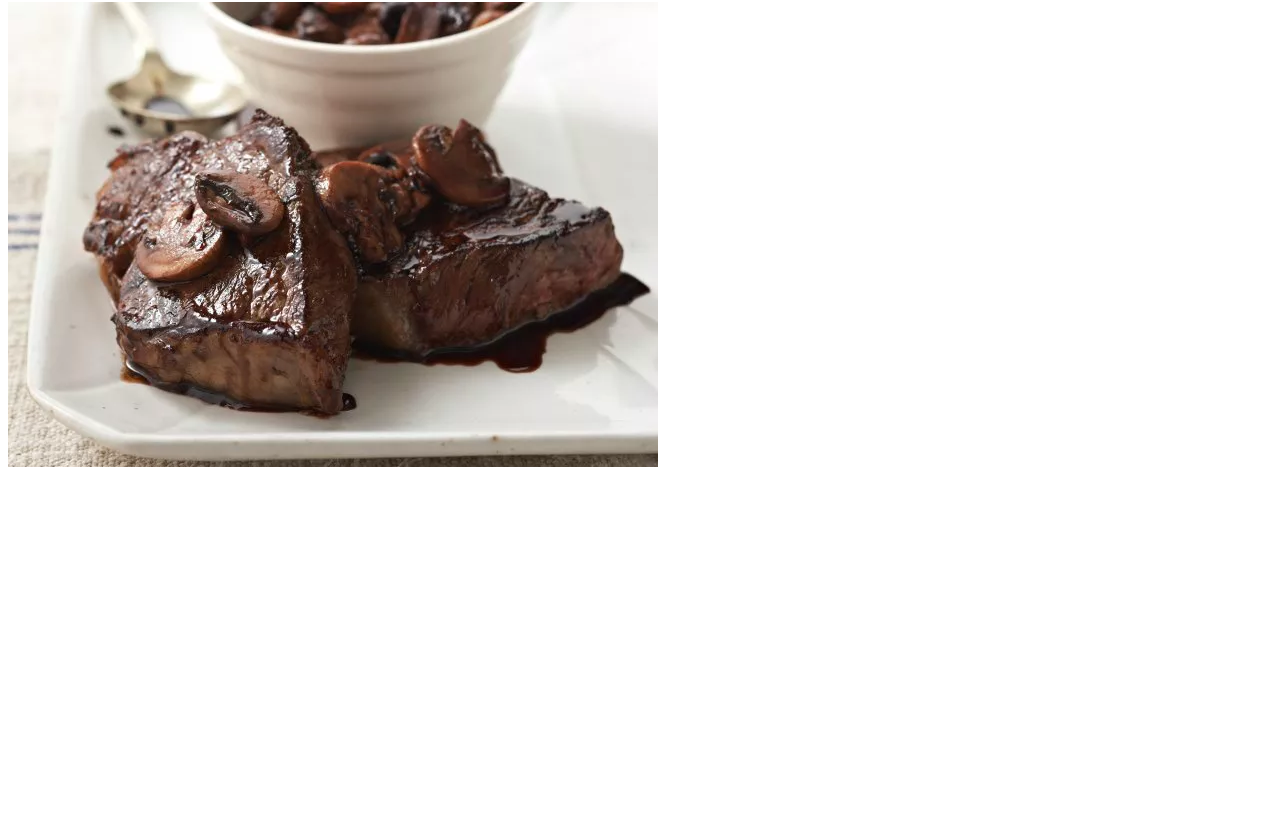
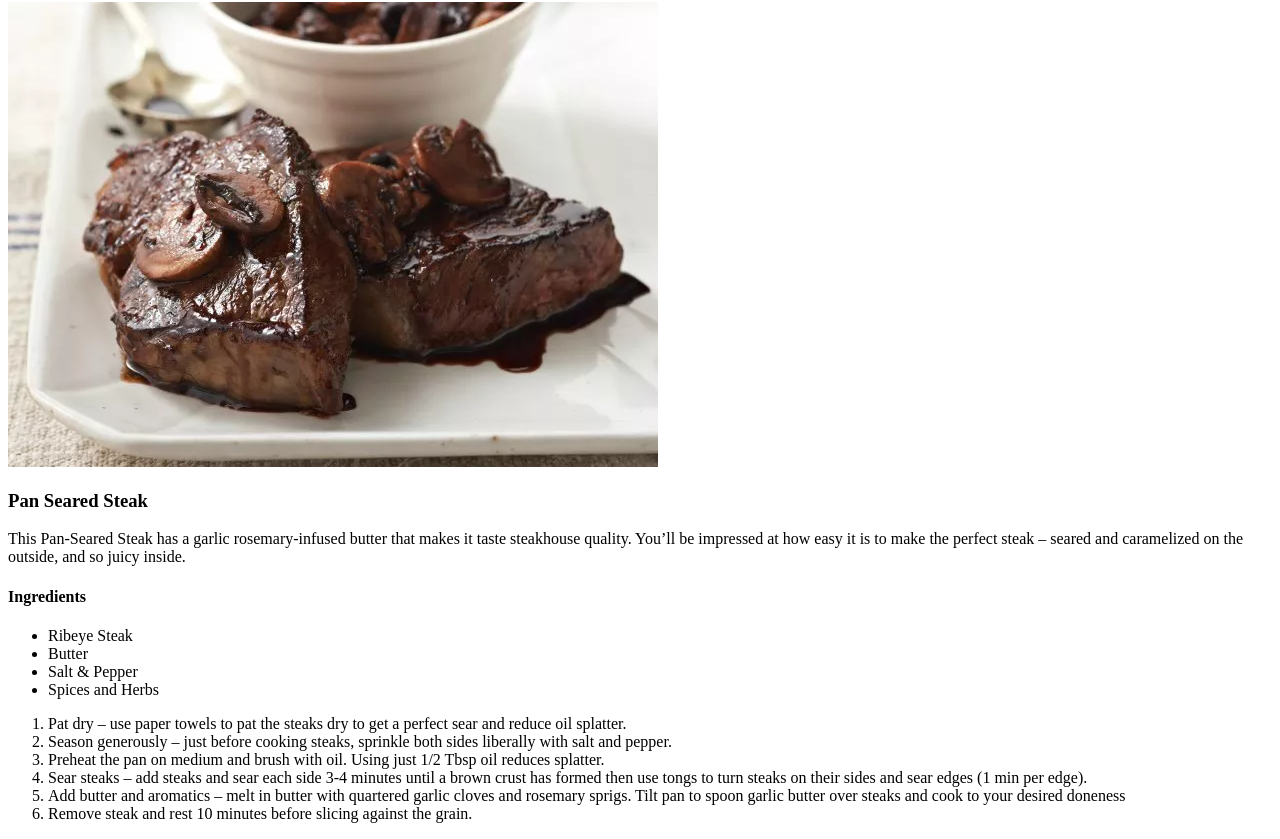
Before and after one commit to odudu-usoro/odin-recipes, a plain HTML site: page recipes/steak.html in a window 1280 px wide. Shown: the part 78-917 px from the top of the page. Before the commit the page ends 800 px from the top, so only its background shows below. Drawn offline with Linux system fonts and the light colour scheme.

```diff
--- a/recipes/steak.html
+++ b/recipes/steak.html
@@ -9,6 +9,30 @@
 <body>
     <h1>Steak Recipes</h1>
     <img src="Steak.jpg" alt="steak-pics">
-    <h3></h3>
+    <h3>Pan Seared Steak</h3>
+
+    <p>
+        This Pan-Seared Steak has a garlic rosemary-infused butter that makes it taste steakhouse quality.
+        You’ll be impressed at how easy it is to make the perfect steak – seared and caramelized on the outside, and so juicy inside.
+    </p>
+
+    <h4>Ingredients</h4>
+
+    <ul>
+        <li>Ribeye Steak</li>
+        <li>Butter</li>
+        <li>Salt & Pepper</li>
+        <li>Spices and Herbs</li>
+    </ul>
+
+    <ol>
+        <li>Pat dry – use paper towels to pat the steaks dry to get a perfect sear and reduce oil splatter.</li>
+        <li>Season generously – just before cooking steaks, sprinkle both sides liberally with salt and pepper.</li>
+        <li>Preheat the pan on medium and brush with oil. Using just 1/2 Tbsp oil reduces splatter.</li>
+        <li>Sear steaks – add steaks and sear each side 3-4 minutes until a brown crust has formed then use tongs to turn steaks on their sides and sear edges (1 min per edge).</li>
+        <li>Add butter and aromatics – melt in butter with quartered garlic cloves and rosemary sprigs. Tilt pan to spoon garlic butter over steaks and cook to your desired doneness </li>
+        <li>Remove steak and rest 10 minutes before slicing against the grain.</li>
+    </ol>
+
 </body>
 </html>
```
Also changed, not shown: recipes/Salmon.jpg (added), 1 other file.
